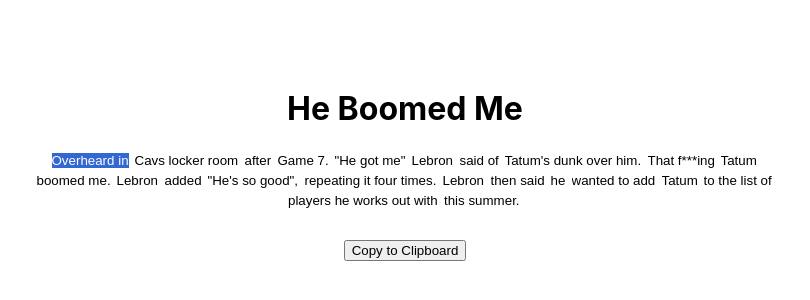
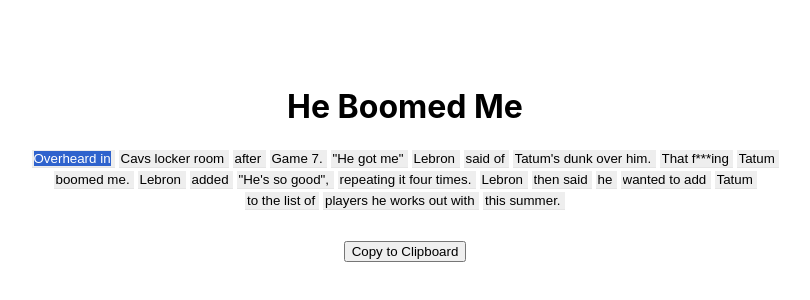
Before and after one commit to jeanpaulsio/heboomedme, a React (Create React App) app: page / in a window 1280 px wide. Shown: the part 236-536 px from the top of the page, without its empty margins (235-1045 px from the left). Built offline with nearby package versions, Linux system fonts and the light colour scheme.

Commit message:
input styling

```diff
--- a/src/App.css
+++ b/src/App.css
@@ -17,4 +17,8 @@ footer {
 input {
   border: none;
   outline: none;
+  background: #eee;
+  margin-left: 2px;
+  margin-right: 2px;
+  border-bottom: 1px solid #e5e5e5;
 }
```
